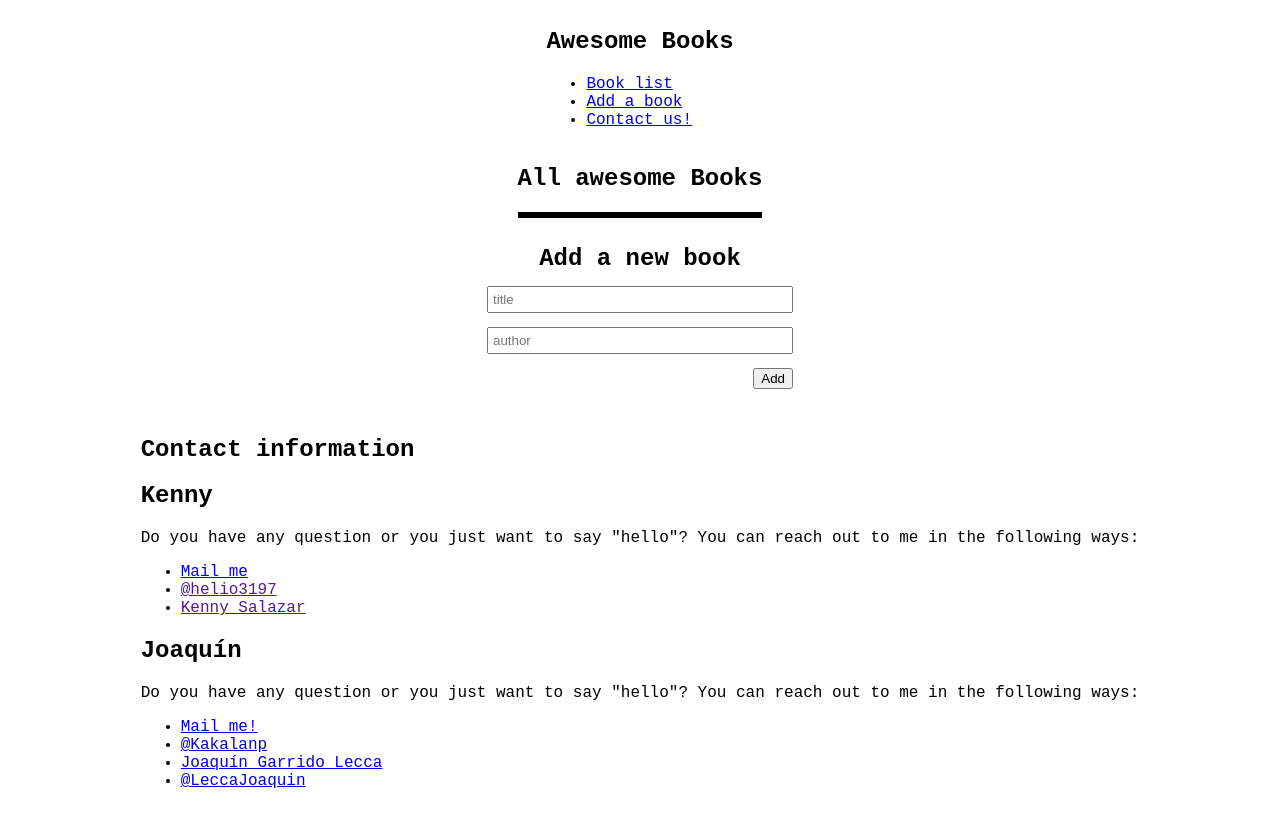
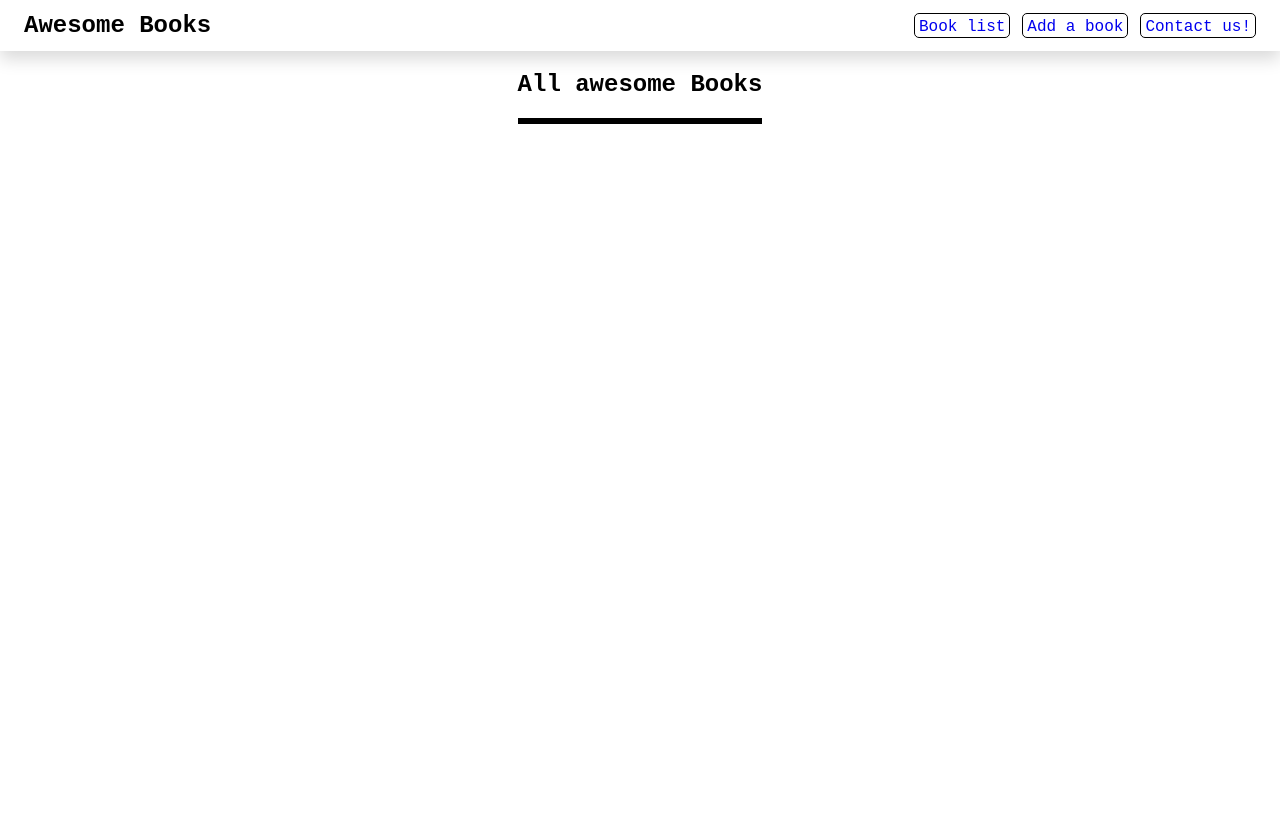
Before and after one commit to helio3197/awesome-books, a plain HTML site: page index.html in a window 1280 px wide. Drawn offline with Linux system fonts and the light colour scheme.

Commit message:
Added styles to navbar

```diff
--- a/Script.js
+++ b/Script.js
@@ -1,6 +1,9 @@
 const bookSubmit = document.querySelector('#book-submit');
 const title = document.querySelector('#title');
 const author = document.querySelector('#author');
+const bookList = document.getElementById('book-list');
+const addBook = document.getElementById('add-book');
+const contact = document.getElementById('contact');
 let library = [];
 if (localStorage.getItem('library') != null) {
   library = JSON.parse(localStorage.getItem('library'));
@@ -80,6 +83,8 @@ document.addEventListener('DOMContentLoaded', () => {
     title.value = formObj.titleField;
     author.value = formObj.authorField;
   }
+  switchDisplay ()
+  bookList.classList.remove('not-display');
 });
 
 let bookId = 0;
@@ -97,3 +102,28 @@ bookSubmit.addEventListener('submit', (e) => {
   author.value = '';
   saveInputs();
 });
+
+function switchDisplay () {
+  bookList.classList.add('not-display');
+  addBook.classList.add('not-display');
+  contact.classList.add('not-display');
+}
+
+const bookListNav = document.querySelector('[href="#book-list"]');
+const addBookNav = document.querySelector('[href="#add-book"]');
+const contactNav = document.querySelector('[href="#contact"]');
+
+bookListNav.addEventListener('click', () => {
+  switchDisplay ();
+  bookList.classList.remove('not-display');
+});
+
+addBookNav.addEventListener('click', () => {
+  switchDisplay ();
+  addBook.classList.remove('not-display');
+});
+
+contactNav.addEventListener('click', () => {
+  switchDisplay ();
+  contact.classList.remove('not-display');
+});
--- a/index.html
+++ b/index.html
@@ -45,19 +45,19 @@
       <h2>Kenny</h2>
       <p>Do you have any question or you just want to say "hello"? You can reach out to me in the following ways:</p>
       <ul>
-        <li><a href="mailto:">Mail me</a></li>
-        <li><a href="">@helio3197</a></li>
-        <li><a href="">Kenny Salazar</a></li>
+        <li><a href="mailto:kennysalazar3197@gmail.com" target="_blank">Mail me</a></li>
+        <li><a href="https://github.com/helio3197" target="_blank">@helio3197</a></li>
+        <li><a href="https://www.linkedin.com/in/kenny-salazar-1a1687110/" target="_blank">Kenny Salazar</a></li>
       </ul>
     </div>
     <div class="contact-info">
       <h2>Joaquín</h2>
       <p>Do you have any question or you just want to say "hello"? You can reach out to me in the following ways:</p>
       <ul>
-        <li><a href="mailto:jgarridoleccazanetti@gmail.com">Mail me!</a></li>
-        <li><a href="https://github.com/Kakalanp">@Kakalanp</a></li>
-        <li><a href="https://www.linkedin.com/in/joaquín-garrido-lecca-zanetti-623583204/">Joaquín Garrido Lecca</a></li>
-        <li><a href="https://twitter.com/LeccaJoaquin">@LeccaJoaquin</a></li>
+        <li><a href="mailto:jgarridoleccazanetti@gmail.com" target="_blank">Mail me!</a></li>
+        <li><a href="https://github.com/Kakalanp" target="_blank">@Kakalanp</a></li>
+        <li><a href="https://www.linkedin.com/in/joaquín-garrido-lecca-zanetti-623583204/" target="_blank">Joaquín Garrido Lecca</a></li>
+        <li><a href="https://twitter.com/LeccaJoaquin" target="_blank">@LeccaJoaquin</a></li>
       </ul>
     </div>
   </section>
--- a/style.css
+++ b/style.css
@@ -3,6 +3,55 @@ body {
   flex-direction: column;
   align-items: center;
   font-family: 'Courier New', Courier, monospace;
+  margin: 0;
+}
+
+nav {
+  align-self: stretch;
+  display: flex;
+  justify-content: space-between;
+  padding: 12px 24px;
+  box-shadow: 0 0.5rem 1rem rgb(0 0 0 / 15%);
+  align-items: center;
+  position: fixed;
+  background: white;
+  width: 100%;
+  box-sizing: border-box;
+}
+
+nav > h1 {
+  margin: 0;
+}
+
+nav > ul {
+  display: flex;
+  margin: 0;
+  padding: 0;
+  gap: 12px;
+  align-items: center;
+}
+
+nav > ul > * {
+  border: 1px solid black;
+  border-radius: 5px;
+  padding: 4px;
+}
+
+nav a {
+  display: block;
+  height: 15px;
+}
+
+a {
+  text-decoration: none;
+}
+
+ul {
+  list-style: none;
+}
+
+section {
+  margin-top: 51px;
 }
 
 label > * {
@@ -68,3 +117,7 @@ span {
 #book-submit [type="submit"] {
   align-self: flex-end;
 }
+
+.not-display {
+  display: none;
+}
```
